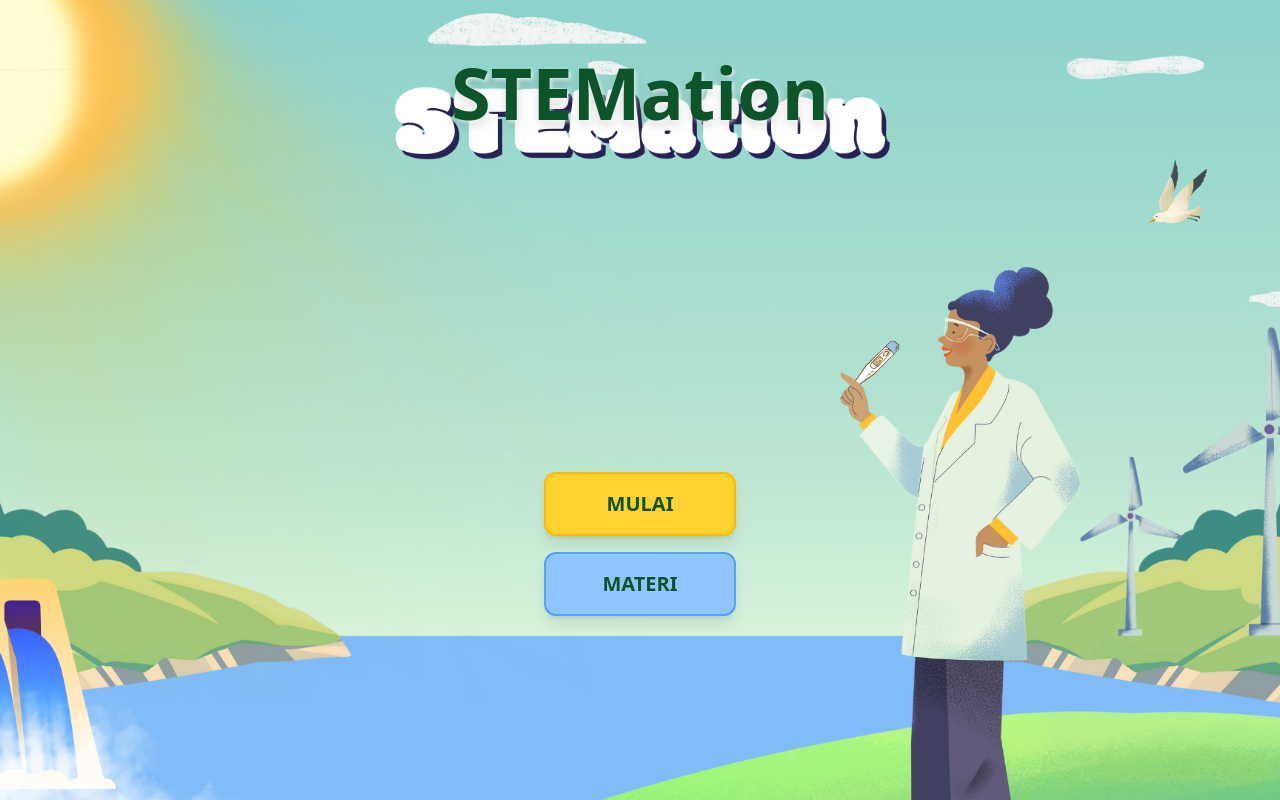
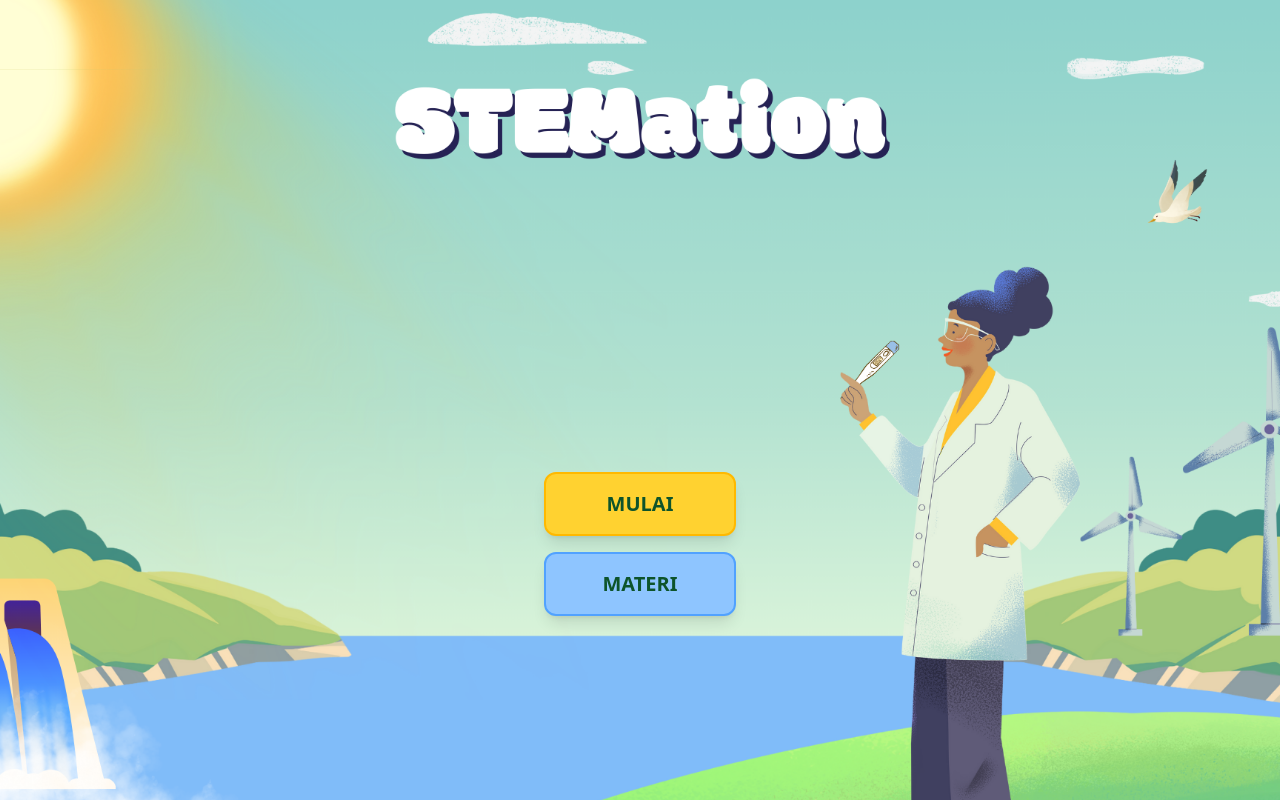
Before and after one commit to paulusaditya/stemation-student, a React (Vite) app: page / in a window 1280 px wide. Built offline with nearby package versions, Linux system fonts and the light colour scheme.

Commit message:
command: h1 in home

```diff
--- a/src/pages/Home.tsx
+++ b/src/pages/Home.tsx
@@ -58,12 +58,12 @@ export default function Home() {
 
       <div className="relative z-10 flex min-h-screen flex-col items-center justify-between p-6">
         <header className="pt-8 text-center">
-          <h1
+          {/* <h1
             className="text-5xl font-bold text-green-900 drop-shadow-lg md:text-6xl lg:text-7xl"
             style={{ textShadow: "2px 2px 4px rgba(255,255,255,.7)" }}
           >
             STEMation
-          </h1>
+          </h1> */}
         </header>
 
         <div className="flex-grow" />
```
